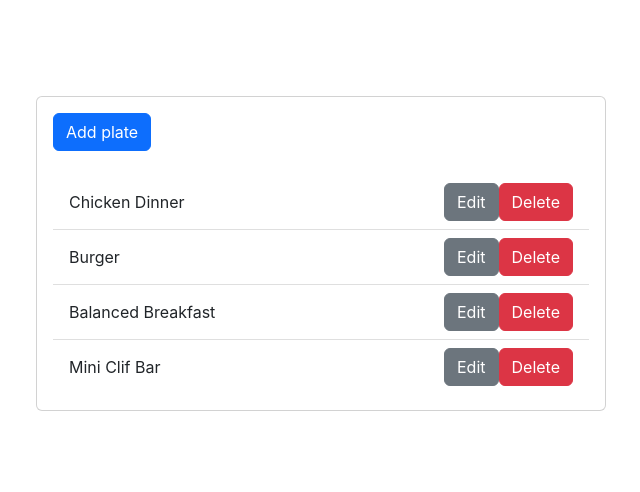
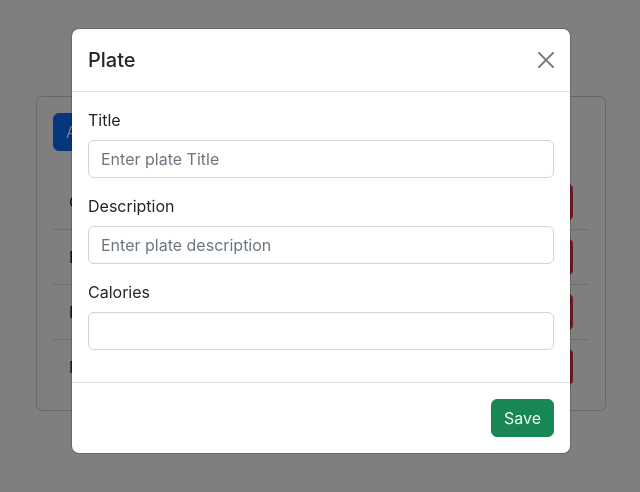
Before and after one commit to glydeb/cal-counter, a React (Create React App) app in the folder client/: page / in a window 1280 px wide. Both pictures are taken after a click on the button "Add plate". Shown: the top 492 px of the page, without its empty margins (319-959 px from the left). Built offline with nearby package versions, Linux system fonts and the light colour scheme.

Commit message:
Scaffold crud operations

```diff
--- a/client/src/App.js
+++ b/client/src/App.js
@@ -1,5 +1,5 @@
 import React, { Component } from "react";
-
+import Modal from "./components/Modal";
 
 const plates = [
   {
@@ -32,7 +32,7 @@ class App extends Component {
   constructor(props) {
     super(props);
     this.state = {
-      viewcalories: false,
+      modal: false,
       activeItem: {
         title: "",
         description: "",
@@ -41,6 +41,29 @@ class App extends Component {
       plateList: plates,
     };
   }
+
+  toggle = () => {
+    this.setState({ modal: !this.state.modal });
+  };
+
+  handleSubmit = (item) => {
+    this.toggle();
+
+    alert("save" + JSON.stringify(item));
+  };
+
+  handleDelete = (item) => {
+    alert("delete" + JSON.stringify(item));
+  };
+
+  createItem = () => {
+    const item = { title: "", description: "", calories: 0 };
+    this.setState({ activeItem: item, modal: !this.state.modal });
+  };
+
+  editItem = (item) => {
+    this.setState({ activeItem: item, modal: !this.state.modal });
+  };
 
   renderItems = () => {
     const newItems = this.state.plateList
@@ -59,11 +82,13 @@ class App extends Component {
         <span>
           <button
             className="btn btn-secondary mr-2"
+            onClick={() => this.editItem(item)}
           >
             Edit
           </button>
           <button
             className="btn btn-danger"
+            onClick={() => this.handleDelete(item)}
           >
             Delete
           </button>
@@ -82,6 +107,7 @@ class App extends Component {
               <div className="mb-4">
                 <button
                   className="btn btn-primary"
+                  onClick={() => this.createItem()}
                 >
                   Add plate
                 </button>
@@ -92,6 +118,13 @@ class App extends Component {
             </div>
           </div>
         </div>
+        {this.state.modal && (
+          <Modal
+            activeItem={this.state.activeItem}
+            toggle={this.toggle}
+            onSave={this.handleSubmit}
+          />
+        )}
       </main>
     );
   }
--- a/client/src/components/Modal.js
+++ b/client/src/components/Modal.js
@@ -61,16 +61,15 @@ export default class CustomModal extends Component {
                 placeholder="Enter plate description"
               />
             </FormGroup>
-            <FormGroup check>
-              <Label check>
+            <FormGroup>
+              <Label for="plate-calories">Calories</Label>
                 <Input
-                  type="checkbox"
-                  name="completed"
-                  checked={this.state.activeItem.completed}
+                  type="number"
+                  id="plate-calories"
+                  name="calories"
+                  checked={this.state.activeItem.calories}
                   onChange={this.handleChange}
                 />
-                Completed
-              </Label>
             </FormGroup>
           </Form>
         </ModalBody>
```
